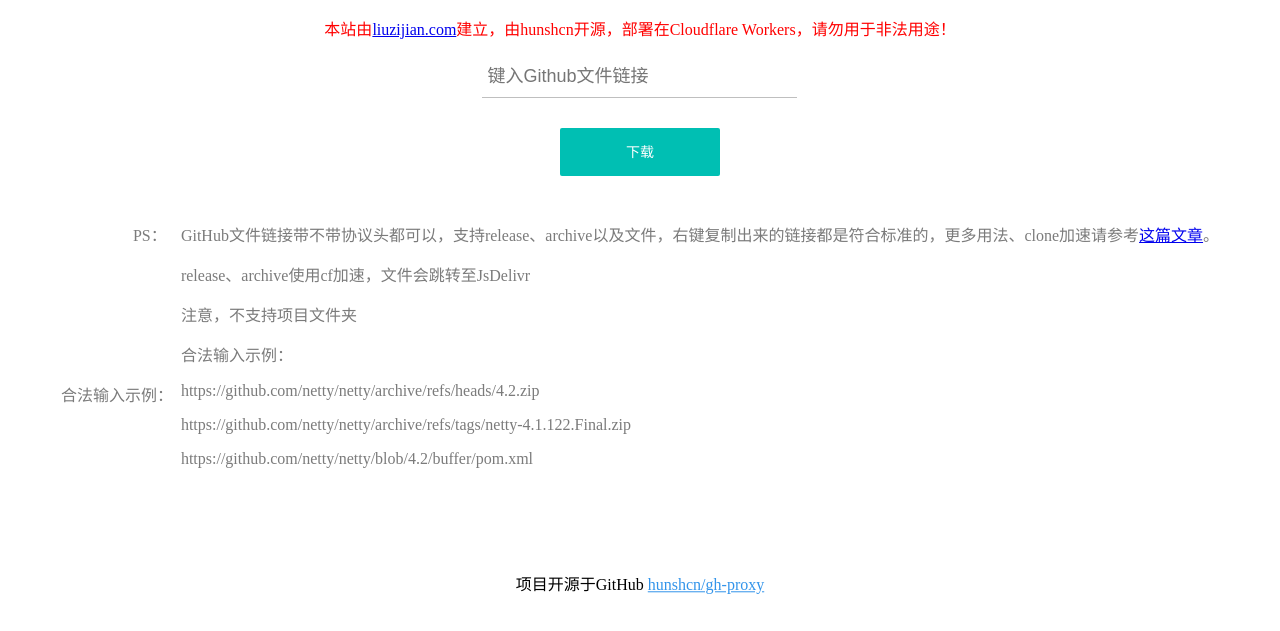
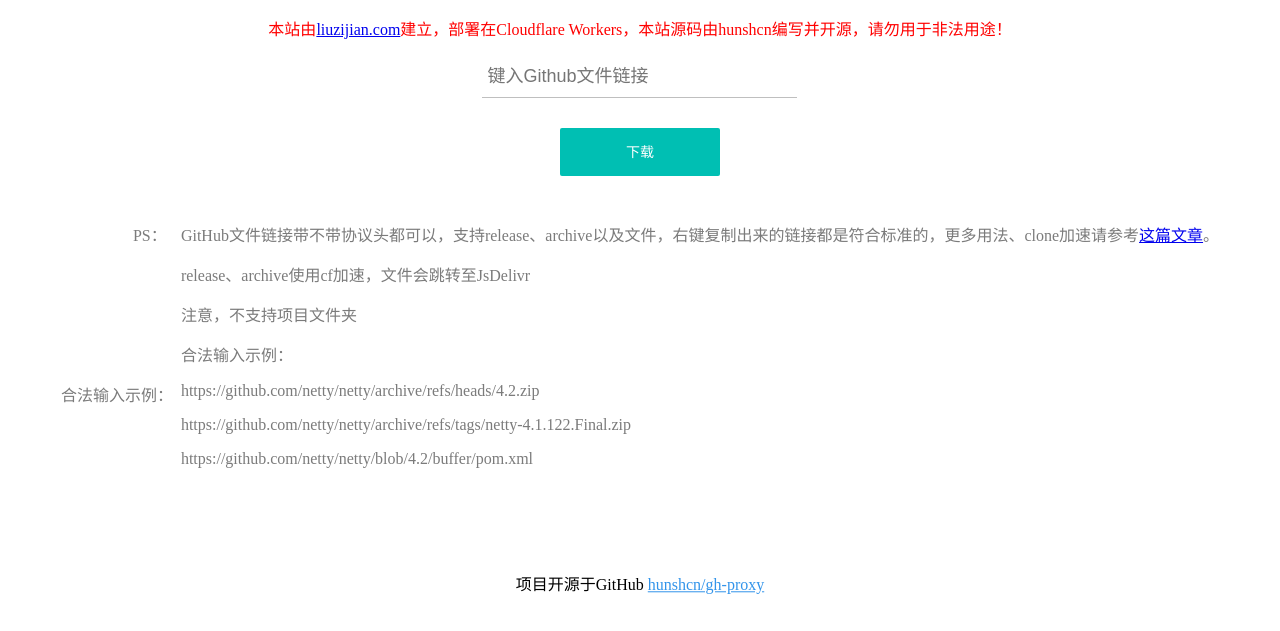
Before and after one commit to changelzj/changelzj.github.io, a plain HTML site: page gh-proxy/index.html in a window 1280 px wide. Shown: the part 169-800 px from the top of the page. Drawn offline with Linux system fonts and the light colour scheme.

Commit message:
Update index.html

```diff
--- a/gh-proxy/index.html
+++ b/gh-proxy/index.html
@@ -125,7 +125,7 @@
                                                                                                data-recalc-dims="1"></a>
 <h1 style="margin-bottom: 50px">GitHub 文件加速</h1>
 
-<p style="color:red;">  本站由<a  href="https://liuzijian.com" target=_blank >liuzijian.com</a>建立，由hunshcn开源，部署在Cloudflare Workers，请勿用于非法用途！ </p>
+<p style="color:red;">  本站由<a  href="https://liuzijian.com" target=_blank >liuzijian.com</a>建立，部署在Cloudflare Workers，本站源码由hunshcn编写并开源，请勿用于非法用途！ </p>
 
 <form action="./" method="get" style="padding-bottom: 40px" target="_blank" class="flex" onsubmit="toSubmit(event)">
     <label class="block" style="width: fit-content">
```
